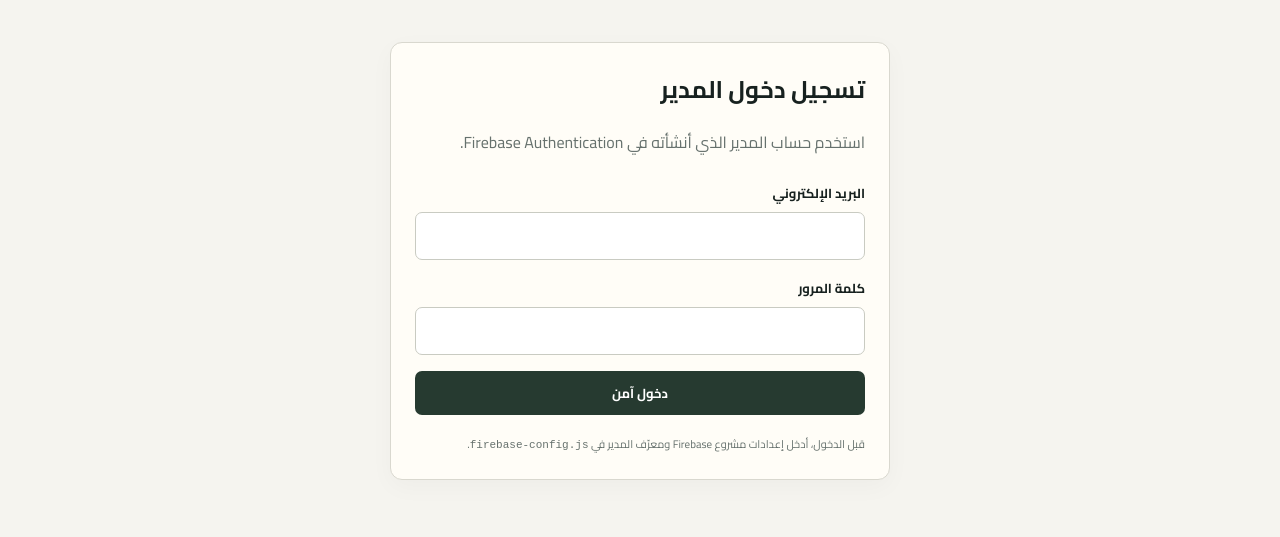
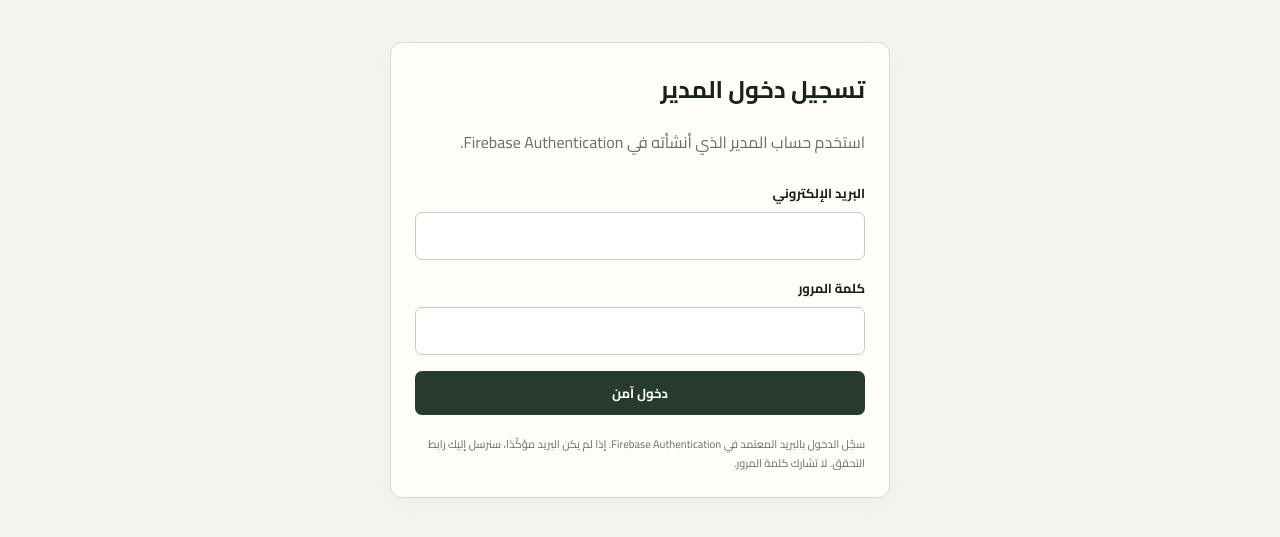
Before and after one commit to nexorastudiodevv-ctrl/nexora-admin, a website: page index.html in a window 1280 px wide. Shown: the part 175-712 px from the top of the page. Drawn offline with Linux system fonts and the light colour scheme; no server answers.

Commit message:
Clarify dashboard sign-in setup
Co-authored-by: Copilot <223556219+Copilot@users.noreply.github.com>

```diff
--- a/index.html
+++ b/index.html
@@ -33,7 +33,7 @@
           <label>كلمة المرور<input name="password" type="password" autocomplete="current-password" required /></label>
           <button class="button button-primary" type="submit">دخول آمن</button>
         </form>
-        <p class="setup-hint">قبل الدخول، أدخل إعدادات مشروع Firebase ومعرّف المدير في <code>firebase-config.js</code>.</p>
+        <p class="setup-hint">سجّل الدخول بالبريد المعتمد في Firebase Authentication. إذا لم يكن البريد مؤكّدًا، سنرسل إليك رابط التحقق. لا تشارك كلمة المرور.</p>
       </section>
 
       <section data-admin-panel hidden>
```
